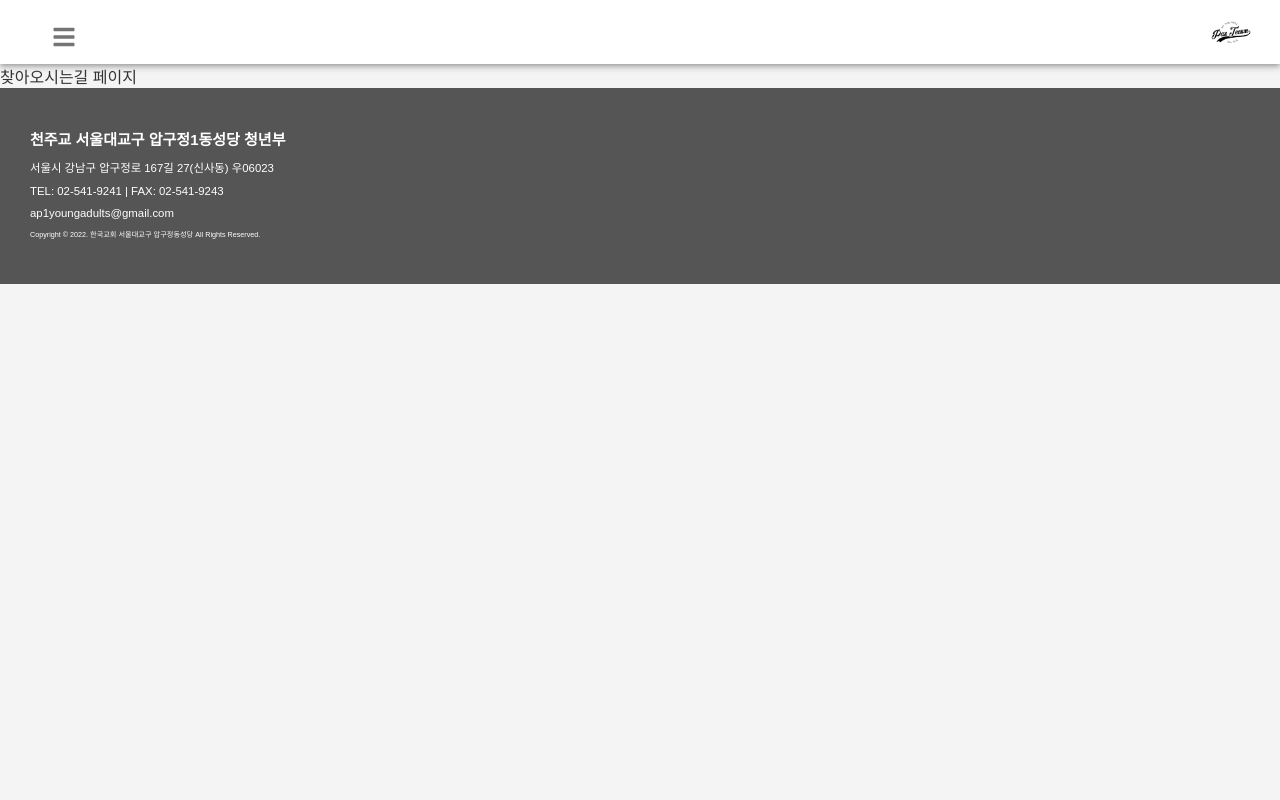
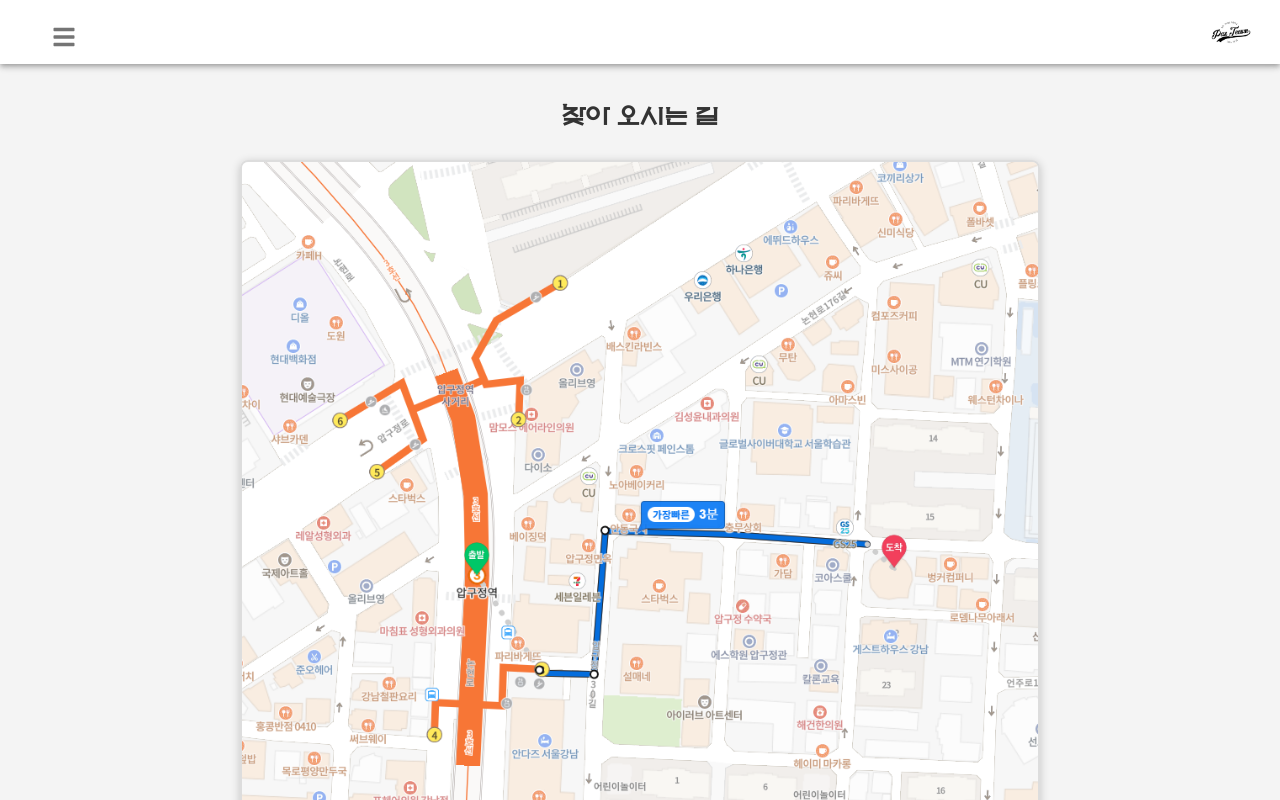
Before and after one commit to francisBae/ap1-youth-prj, a React (Vite) app: page /location in a window 1280 px wide. Shown: the top 800 px of the page. Built offline with nearby package versions, Linux system fonts and the light colour scheme; a web font is replaced by a local one.

Commit message:
[ADD] 지도 추가

```diff
--- a/src/App.tsx
+++ b/src/App.tsx
@@ -3,6 +3,7 @@ import { BrowserRouter as Router, Route, Routes } from 'react-router-dom';
 // import Header from './layouts/Header';
 import MainPage from './pages/MainPage'; // MainPage import 추가
 import Layout from './layouts/Layout';
+import LocationPage from './pages/LocationPage';
 
 // 각 페이지 컴포넌트 생성 (빈 컴포넌트로 시작)
 const GroupsSub1 = () => <div>연합회</div>;
@@ -12,7 +13,7 @@ const GroupsSub4 = () => <div>레지오</div>;
 // const Organization = () => <div>단체나눔공간 페이지</div>;
 // const Precedent = () => <div>정보나눔 페이지</div>;
 const Gallery = () => <div>사진갤러리 페이지</div>;
-const Location = () => <div>찾아오시는길 페이지</div>;
+// const Location = () => <div>찾아오시는길 페이지</div>;
 
 const App: React.FC = () => {
 	return (
@@ -28,7 +29,7 @@ const App: React.FC = () => {
 					{/* <Route path='/organization' element={<Organization />} /> */}
 					{/* <Route path='/precedent' element={<Precedent />} /> */}
 					<Route path='/gallery' element={<Gallery />} />
-					<Route path='/location' element={<Location />} />
+					<Route path='/location' element={<LocationPage />} />
 				</Route>
 			</Routes>
 		</Router>
--- /dev/null
+++ b/src/components/LocationMap.tsx
@@ -0,0 +1,45 @@
+import React from 'react';
+import styled from 'styled-components';
+import locationMap from '../assets/images/location/location.png';
+
+const LocationContainer = styled.div`
+	display: flex;
+	flex-direction: column;
+	align-items: center;
+	margin: 40px 20px; /* 상단 마진 추가 */
+	font-family: '가톨릭체', Arial, sans-serif; /* 폰트 적용 */
+	font-size: 12px;
+	margin: 60px;
+`;
+
+const MapImage = styled.img`
+	margin-top: 30px;
+	width: 100%; /* 필요에 따라 크기 조정 */
+	max-width: 800px; /* 최대 너비 설정 */
+	height: auto; /* 비율 유지 */
+	border: 2px solid #ddd; /* 기본 테두리 스타일 */
+	border-radius: 8px; /* 모서리 둥글게 */
+	box-shadow: 0 2px 10px rgba(0, 0, 0, 0.2); /* 음영 효과 */
+	transition: transform 0.3s ease; /* 호버 효과를 위한 트랜지션 */
+
+	&:hover {
+		transform: scale(1.05); /* 호버 시 확대 효과 */
+	}
+`;
+
+const LocationMap = () => {
+	return (
+		<LocationContainer>
+			<h1>찾아 오시는 길</h1>
+			<MapImage
+				src={locationMap}
+				alt='우리 위치 지도'
+				onClick={() => {
+					window.open('https://naver.me/FW6Ogrfo');
+				}}
+			/>
+		</LocationContainer>
+	);
+};
+
+export default LocationMap;
--- /dev/null
+++ b/src/pages/LocationPage.tsx
@@ -0,0 +1,13 @@
+import React from 'react';
+import LocationMap from '@/components/LocationMap';
+
+const MainPage: React.FC = () => {
+	return (
+		<div style={{ marginTop: '-20px' }}>
+			<LocationMap />
+			{/* 추가적인 콘텐츠를 여기에 추가할 수 있습니다. */}
+		</div>
+	);
+};
+
+export default MainPage;
```
Also changed, not shown: src/assets/images/location/location.png (added).
